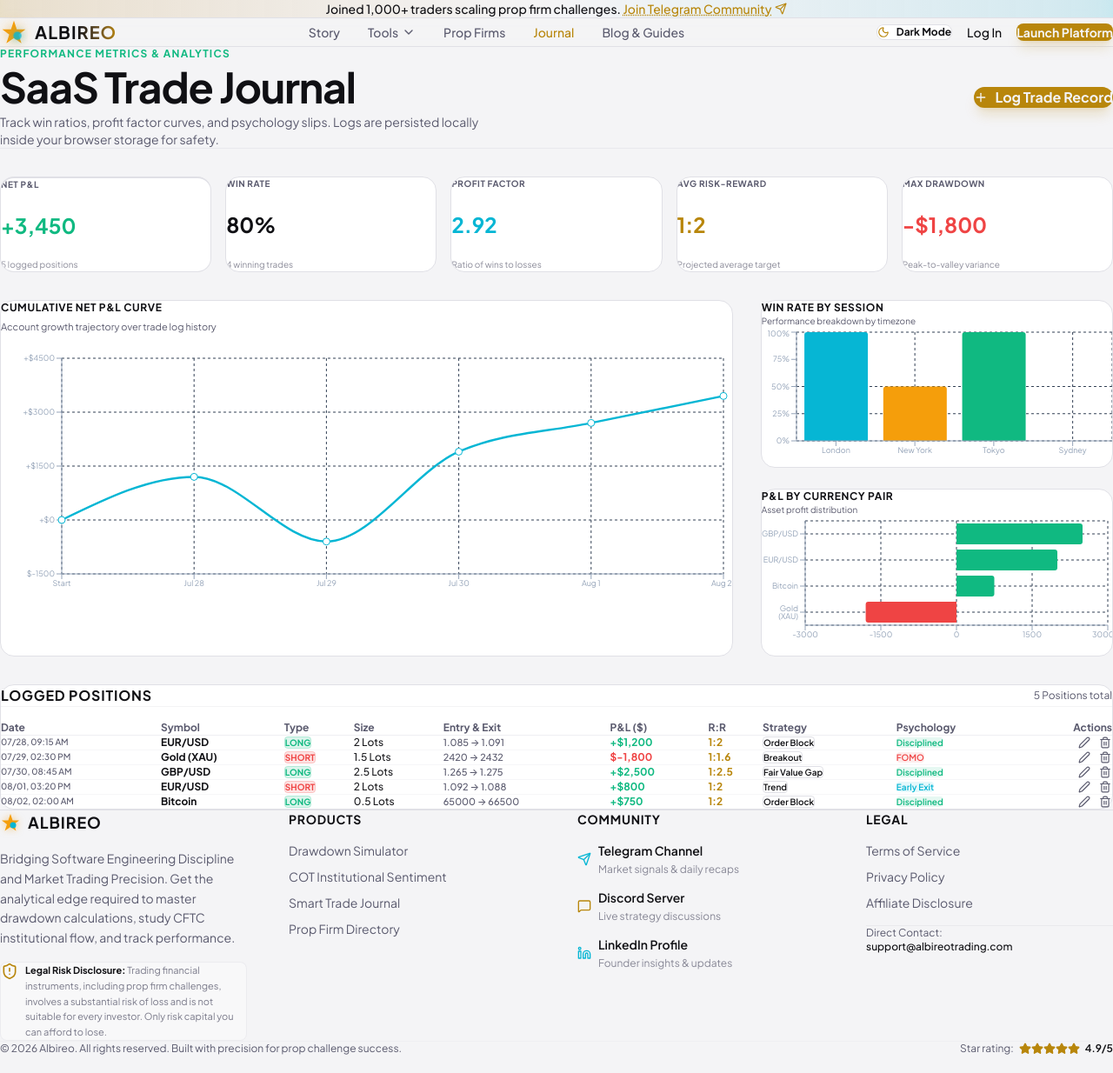
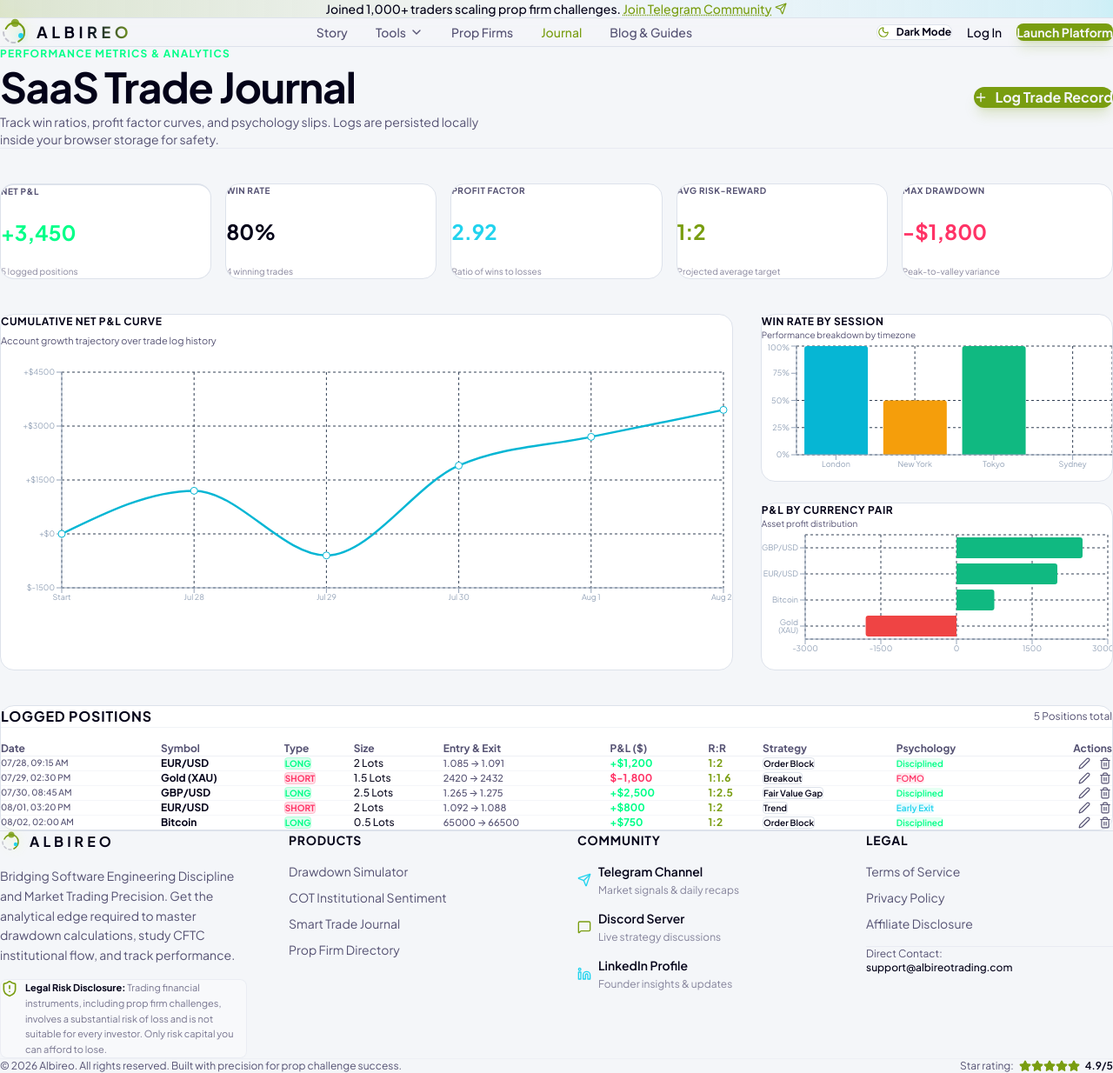
Before and after one commit to Kavin-Brat/alberio, a Next.js app: page /journal in a window 1280 px wide. Shown: the whole page at 87% size. Built offline with nearby package versions, Linux system fonts and the light colour scheme.

Commit message:
Revamp style tokens (Volt/Deep Navy), fix layout centering, and modernize constellation logo

```diff
--- a/src/app/blog/[slug]/page.tsx
+++ b/src/app/blog/[slug]/page.tsx
@@ -3,6 +3,7 @@
 import { ArrowLeft, Clock, Calendar, Tag, Send, MessageSquare, List } from "lucide-react";
 import { BLOG_POSTS } from "@/data/blogPosts";
 import PositionSizerWidget from "@/components/dashboard/PositionSizerWidget";
+import PageContainer from "@/components/layout/PageContainer";
 
 const Linkedin = (props: React.SVGProps<SVGSVGElement>) => (
   <svg
@@ -33,8 +34,7 @@
   }
 
   return (
-    <div className="w-full flex-1 bg-albireo-blue px-4 lg:px-8 py-12">
-      <div className="max-w-[1600px] mx-auto flex flex-col gap-6">
+    <PageContainer>
 
         {/* Back Link */}
         <Link
@@ -159,7 +159,6 @@
 
         </div>
 
-      </div>
-    </div>
+    </PageContainer>
   );
 }
--- a/src/app/blog/page.tsx
+++ b/src/app/blog/page.tsx
@@ -2,14 +2,14 @@
 import { ArrowRight, BookOpen, Clock, Compass, Tag, Calendar, User } from "lucide-react";
 import { BLOG_POSTS } from "@/data/blogPosts";
 import PositionSizerWidget from "@/components/dashboard/PositionSizerWidget";
+import PageContainer from "@/components/layout/PageContainer";
 
 export default function BlogArchive() {
   const featuredPost = BLOG_POSTS.find((post) => post.featured) || BLOG_POSTS[0];
   const regularPosts = BLOG_POSTS.filter((post) => post.slug !== featuredPost.slug);
 
   return (
-    <div className="w-full flex-1 bg-albireo-blue px-4 lg:px-8 py-12">
-      <div className="max-w-[1600px] mx-auto flex flex-col gap-10">
+    <PageContainer>
 
         {/* Blog Header */}
         <div className="flex flex-col gap-2 border-b border-border-custom/50 pb-6">
@@ -152,7 +152,6 @@
 
         </div>
 
-      </div>
-    </div>
+    </PageContainer>
   );
 }
--- a/src/app/globals.css
+++ b/src/app/globals.css
@@ -11,45 +11,45 @@
   --color-cygnus-gold: var(--accent-gold);
   --color-cygnus-gold-hover: var(--accent-gold-hover);
 
-  --color-electric-cyan: #06b6d4;
-  --color-profit: #10b981;
-  --color-loss: #ef4444;
+  --color-electric-cyan: #22d3ee;
+  --color-profit: #00ff88;
+  --color-loss: #ff3366;
 
   --font-sans: 'Plus Jakarta Sans', system-ui, -apple-system, sans-serif;
 }
 
 :root {
-  /* Light Theme Palette */
-  --bg-primary: #f4f4f6;
+  /* Light Theme Palette - Optimized for Bodaghee style compatibility */
+  --bg-primary: #f4f6f9;
   --bg-secondary: #ffffff;
-  --bg-surface: #f9f9fb;
-  --text-primary: #101014;
-  --text-secondary: #5a5a6e;
-  --accent-gold: #b8860b;
-  --accent-gold-hover: #d4af37;
-  --border-color: #e0e0e6;
-  --shadow-color: rgba(0, 0, 0, 0.08);
-  --tag-bg: #eaeaef;
-  --tag-border: #d0d0dc;
-  --tag-text: #1a1a22;
-  --gold-glow: rgba(184, 134, 11, 0.25);
+  --bg-surface: #eef2f6;
+  --text-primary: #040319;
+  --text-secondary: #555273;
+  --accent-gold: #799d10; /* Dark volt/lime readable on light mode */
+  --accent-gold-hover: #b5cc00;
+  --border-color: #dde2eb;
+  --shadow-color: rgba(4, 3, 25, 0.08);
+  --tag-bg: #eceff5;
+  --tag-border: #c4cddc;
+  --tag-text: #040319;
+  --gold-glow: rgba(220, 253, 53, 0.25);
 }
 
 [data-theme="dark"] {
-  /* Dark Luxury Theme Palette */
-  --bg-primary: #0a0a0c;
-  --bg-secondary: #16161a;
-  --bg-surface: #1e1e24;
+  /* Dark Luxury Theme Palette - Futuristic Navy & Volt Green */
+  --bg-primary: #040319;      /* Midnight Navy/Black */
+  --bg-secondary: #0a0926;    /* Dark navy slate cards */
+  --bg-surface: #12103b;      /* Hover states */
   --text-primary: #ffffff;
-  --text-secondary: #9e9eb0;
-  --accent-gold: #d4af37;
-  --accent-gold-hover: #ffd700;
-  --border-color: #2a2a32;
-  --shadow-color: rgba(0, 0, 0, 0.4);
-  --tag-bg: #121216;
-  --tag-border: #333340;
-  --tag-text: #e0e0ea;
-  --gold-glow: rgba(255, 215, 0, 0.35);
+  --text-secondary: #aeacd1;  /* Cool lavender/slate */
+  --accent-gold: #dcfd35;     /* Neon Volt accent */
+  --accent-gold-hover: #f0ff6b;
+  --border-color: #1b194d;    /* Cyber violet/navy borders */
+  --shadow-color: rgba(0, 0, 0, 0.5);
+  --tag-bg: #0f0e35;
+  --tag-border: #29286c;
+  --tag-text: #f0ff9e;
+  --gold-glow: rgba(220, 253, 53, 0.35);
 }
 
 * {
--- a/src/app/journal/page.tsx
+++ b/src/app/journal/page.tsx
@@ -4,6 +4,7 @@
 import { Plus, Trash2, Edit2, TrendingUp, BarChart3, Clock, AlertTriangle, Calendar, RefreshCw, X, FileText, CheckCircle } from "lucide-react";
 import { ResponsiveContainer, LineChart, Line, XAxis, YAxis, CartesianGrid, Tooltip, BarChart, Bar, Legend, Cell } from "recharts";
 import KPICard from "@/components/dashboard/KPICard";
+import PageContainer from "@/components/layout/PageContainer";
 
 interface Trade {
   id: string;
@@ -111,6 +112,14 @@
   }
 ];
 
+/**
+ * TradeJournal Component
+ *
+ * Reusable SaaS Trade Journal dashboard.
+ * Evaluates performance analytics (Net P&L, Win Rate, Profit Factor, Max Drawdown metrics),
+ * renders chronological equity curves and session win rates using Recharts,
+ * and handles adding, editing, and deleting local trade records.
+ */
 export default function TradeJournal() {
   const [mounted, setMounted] = useState(false);
   const [trades, setTrades] = useState<Trade[]>([]);
@@ -304,8 +313,7 @@
   })).sort((a, b) => b["Net P&L"] - a["Net P&L"]);
 
   return (
-    <div className="w-full flex-1 bg-albireo-blue px-4 lg:px-8 py-12">
-      <div className="max-w-[1600px] mx-auto flex flex-col gap-8">
+    <PageContainer>
 
         {/* Header Dashboard section */}
         <div className="flex flex-col md:flex-row md:items-center justify-between gap-4 border-b border-border-custom/50 pb-6">
@@ -816,7 +824,6 @@
           </div>
         )}
 
-      </div>
-    </div>
+    </PageContainer>
   );
 }
--- a/src/components/layout/Footer.tsx
+++ b/src/components/layout/Footer.tsx
@@ -28,20 +28,38 @@
       <div className="max-w-[1600px] mx-auto grid grid-cols-1 md:grid-cols-2 lg:grid-cols-4 gap-12 mb-12">
         {/* Column 1: Brand & Risk Disclosure */}
         <div className="flex flex-col gap-4">
-          <Link href="/" className="flex items-center gap-2 group">
-            <svg className="w-6 h-6 filter drop-shadow-[0_0_4px_rgba(245,158,11,0.5)]" viewBox="0 0 24 24" fill="none">
+          <Link href="/" className="flex items-center gap-2.5 group">
+            <svg className="w-6 h-6 filter drop-shadow-[0_0_6px_rgba(220,253,53,0.3)]" viewBox="0 0 24 24" fill="none" xmlns="http://www.w3.org/2000/svg">
               <path
-                d="M12 2L14.5 9.5H22L16 14L18.5 21.5L12 17L5.5 21.5L8 14L2 9.5H9.5L12 2Z"
-                fill="#F59E0B"
+                d="M3 12C3 16.9706 7.02944 21 12 21C16.9706 21 21 16.9706 21 12C21 7.02944 16.9706 3 12 3"
+                stroke="currentColor"
+                strokeWidth="1.5"
+                strokeLinecap="round"
+                strokeDasharray="3 3"
+                className="text-text-muted/30 group-hover:rotate-45 transition-transform duration-700 ease-in-out origin-center"
+              />
+              <path
+                d="M5 9C6.5 6 9.5 4 13 4C17.4183 4 21 7.58172 21 12C21 15.5 19 18.5 16 20"
+                stroke="var(--accent-gold)"
+                strokeWidth="1.5"
+                strokeLinecap="round"
+                className="group-hover:stroke-cygnus-gold-hover transition-colors"
               />
               <circle
-                cx="15"
+                cx="13"
+                cy="4"
+                r="3.5"
+                fill="var(--accent-gold)"
+                className="animate-pulse"
+              />
+              <circle
+                cx="18"
                 cy="15"
-                r="3.5"
-                fill="#06B6D4"
+                r="2.2"
+                fill="var(--color-electric-cyan)"
               />
             </svg>
-            <span className="font-extrabold text-lg tracking-wider text-text-primary">
+            <span className="font-black text-base tracking-[0.25em] text-text-primary">
               ALBIREO
             </span>
           </Link>
--- a/src/components/layout/Header.tsx
+++ b/src/components/layout/Header.tsx
@@ -50,27 +50,45 @@
       <nav className="w-full bg-albireo-blue/80 backdrop-blur-md border-b border-border-custom px-4 lg:px-8 py-4">
         <div className="max-w-[1600px] mx-auto flex items-center justify-between">
           {/* Logo */}
-          <Link href="/" className="flex items-center gap-2 group">
+          <Link href="/" className="flex items-center gap-2.5 group">
             <div className="relative flex items-center justify-center w-8 h-8">
-              {/* Double Star SVG Logo */}
-              <svg className="w-8 h-8 filter drop-shadow-[0_0_8px_rgba(245,158,11,0.5)]" viewBox="0 0 24 24" fill="none">
-                {/* Primary Gold Star (Albireo A) */}
+              {/* Futuristic Binary Star Constellation Logo */}
+              <svg className="w-8 h-8 filter drop-shadow-[0_0_8px_rgba(220,253,53,0.35)]" viewBox="0 0 24 24" fill="none" xmlns="http://www.w3.org/2000/svg">
+                {/* Orbital path arc */}
                 <path
-                  d="M12 2L14.5 9.5H22L16 14L18.5 21.5L12 17L5.5 21.5L8 14L2 9.5H9.5L12 2Z"
-                  fill="#F59E0B"
-                  className="group-hover:scale-105 transition-transform duration-300 origin-center"
+                  d="M3 12C3 16.9706 7.02944 21 12 21C16.9706 21 21 16.9706 21 12C21 7.02944 16.9706 3 12 3"
+                  stroke="currentColor"
+                  strokeWidth="1.5"
+                  strokeLinecap="round"
+                  strokeDasharray="3 3"
+                  className="text-text-muted/30 group-hover:rotate-45 transition-transform duration-700 ease-in-out origin-center"
                 />
-                {/* Secondary Cyan Star (Albireo B) offset */}
+                <path
+                  d="M5 9C6.5 6 9.5 4 13 4C17.4183 4 21 7.58172 21 12C21 15.5 19 18.5 16 20"
+                  stroke="var(--accent-gold)"
+                  strokeWidth="1.5"
+                  strokeLinecap="round"
+                  className="group-hover:stroke-cygnus-gold-hover transition-colors"
+                />
+                {/* Primary Star (Albireo A) - Volt Glow */}
                 <circle
-                  cx="15"
+                  cx="13"
+                  cy="4"
+                  r="3.5"
+                  fill="var(--accent-gold)"
+                  className="animate-pulse"
+                />
+                {/* Secondary Star (Albireo B) - Cyan */}
+                <circle
+                  cx="18"
                   cy="15"
-                  r="3.5"
-                  fill="#06B6D4"
-                  className="animate-pulse filter drop-shadow-[0_0_4px_rgba(6,182,212,0.8)]"
+                  r="2.2"
+                  fill="var(--color-electric-cyan)"
+                  className="filter drop-shadow-[0_0_4px_rgba(34,211,238,0.6)]"
                 />
               </svg>
             </div>
-            <span className="font-extrabold text-xl tracking-wider bg-gradient-to-r from-text-primary via-text-primary to-cygnus-gold bg-clip-text text-transparent group-hover:to-electric-cyan transition-all duration-300">
+            <span className="font-black text-lg tracking-[0.25em] bg-gradient-to-r from-text-primary via-text-primary to-cygnus-gold bg-clip-text text-transparent group-hover:to-electric-cyan transition-all duration-300">
               ALBIREO
             </span>
           </Link>
--- a/src/components/layout/PageContainer.tsx
+++ b/src/components/layout/PageContainer.tsx
@@ -16,8 +16,8 @@
   className = ""
 }: PageContainerProps) {
   return (
-    <div className={`w-full flex-1 bg-albireo-blue px-4 lg:px-8 py-12 ${className}`}>
-      <div className="max-w-[1600px] mx-auto flex flex-col gap-10">
+    <div className={`w-full flex-1 bg-albireo-blue flex flex-col items-center px-4 lg:px-8 py-12 ${className}`}>
+      <div className="w-full max-w-[1600px] flex flex-col gap-10">
         {children}
       </div>
     </div>
```
Also changed, not shown: src/app/prop-firms/page.tsx (+10 -4 lines), src/app/tools/cot-analyzer/page.tsx (+10 -4 lines), src/components/dashboard/PositionSizerWidget.tsx (+7 -0 lines), src/components/dashboard/QuickDrawdownWidget.tsx (+7 -0 lines).
